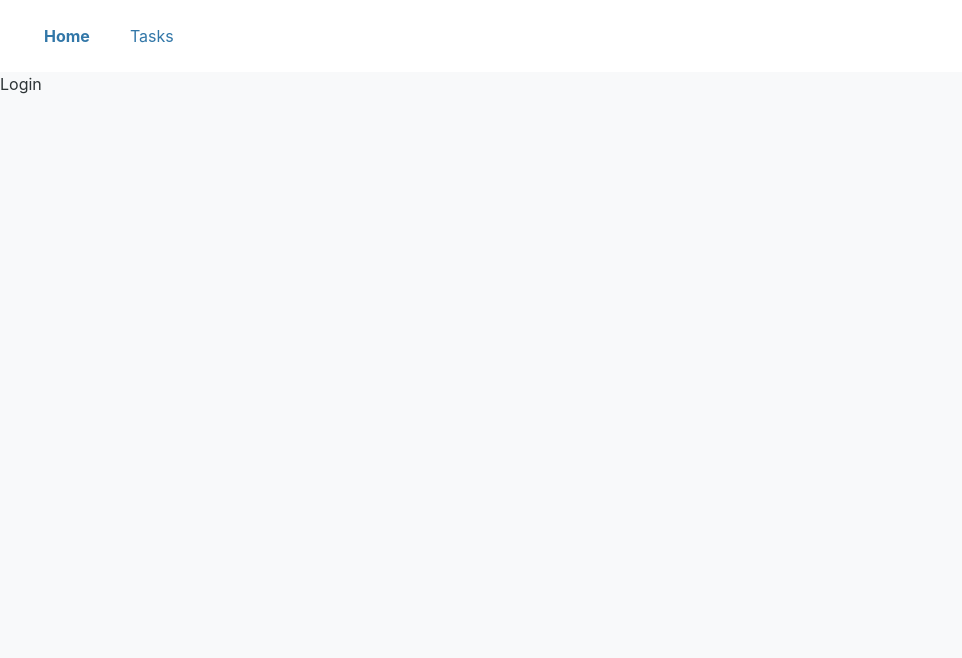
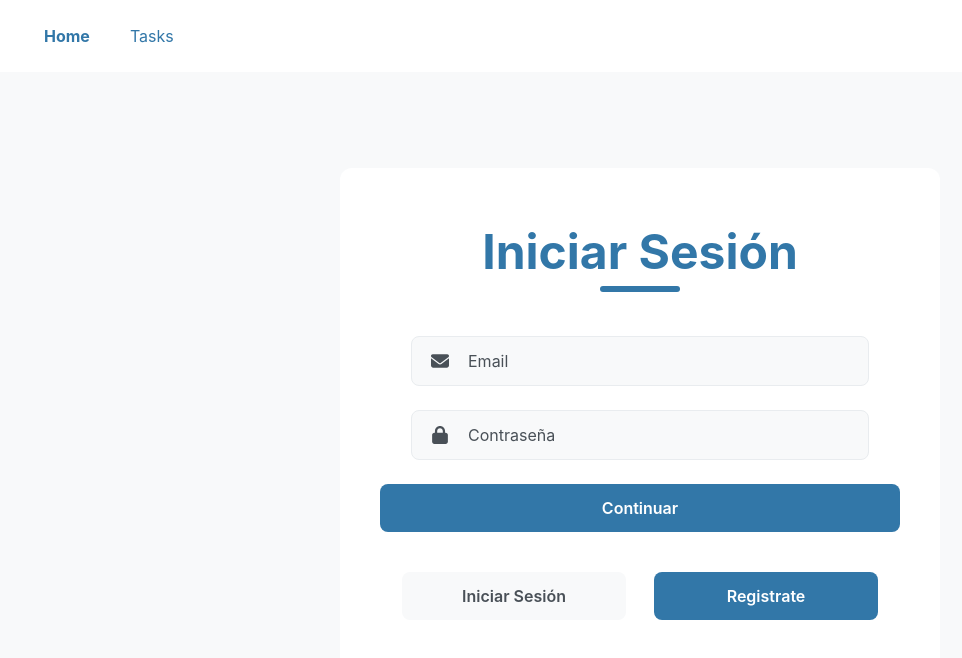
Before and after one commit to GChavezM/Gestor-Tareas-FullStack, a React (Create React App) app in the folder frontend/: page / in a window 1280 px wide. Shown: the top 658 px of the page, without its empty margins (0-962 px from the left). Built offline with nearby package versions, Linux system fonts and the light colour scheme.

Commit message:
Adds user authentication form

```diff
--- /dev/null
+++ b/frontend/src/components/HomeForm.jsx
@@ -0,0 +1,87 @@
+import React, { useState } from 'react';
+import { useNavigate } from 'react-router-dom';
+import { FontAwesomeIcon } from '@fortawesome/react-fontawesome';
+import { faEnvelope, faLock, faUser } from '@fortawesome/free-solid-svg-icons';
+import PropTypes from 'prop-types';
+import { HOME_FORM_TYPES } from '../constants/constants';
+
+const HomeForm = (props) => {
+    const [formData, setFormData] = useState({
+        name: '',
+        email: '',
+        password: '',
+    });
+    const navigate = useNavigate();
+
+    const handleInputChange = (e) => {
+        setFormData({
+            ...formData,
+            [e.target.name]: e.target.value,
+        });
+    };
+
+    const handleSubmit = async () => {
+        navigate('/tasks');
+    };
+    return (
+        <div className="mt-11 flex flex-col gap-6">
+            {props.mode === HOME_FORM_TYPES.SIGNUP && (
+                <div className="w-120 h-15 bg-input-background border-border m-auto flex items-center rounded-lg border border-solid px-4 transition-all duration-200 ease-in-out">
+                    <FontAwesomeIcon
+                        className="text-text-secondary w-6 text-lg"
+                        icon={faUser}
+                    />
+                    <input
+                        className="text-text-primary placeholder-text-secondary h-12 w-[400px] border-none bg-transparent px-4 text-base outline-none"
+                        type="text"
+                        placeholder="Nombre"
+                        name="name"
+                        value={formData.name}
+                        onChange={handleInputChange}
+                    />
+                </div>
+            )}
+            <div className="w-120 h-15 bg-input-background border-border m-auto flex items-center rounded-lg border border-solid px-4 transition-all duration-200 ease-in-out">
+                <FontAwesomeIcon
+                    className="text-text-secondary w-6 text-lg"
+                    icon={faEnvelope}
+                />
+                <input
+                    className="text-text-primary placeholder-text-secondary h-12 w-[400px] border-none bg-transparent px-4 text-base outline-none"
+                    type="email"
+                    placeholder="Email"
+                    name="email"
+                    value={formData.email}
+                    onChange={handleInputChange}
+                />
+            </div>
+            <div className="w-120 h-15 bg-input-background border-border m-auto flex items-center rounded-lg border border-solid px-4 transition-all duration-200 ease-in-out">
+                <FontAwesomeIcon
+                    className="text-text-secondary w-6 text-lg"
+                    icon={faLock}
+                />
+                <input
+                    className="text-text-primary placeholder-text-secondary h-12 w-[400px] border-none bg-transparent px-4 text-base outline-none"
+                    type="password"
+                    placeholder="Contraseña"
+                    name="password"
+                    value={formData.password}
+                    onChange={handleInputChange}
+                />
+            </div>
+            <div>
+                <button
+                    className="bg-primary text-background-secondary hover:bg-primary-hover w-full cursor-pointer rounded-lg border-none px-4 py-3 text-base font-semibold transition-all duration-200 ease-in-out hover:-translate-y-0.5"
+                    onClick={handleSubmit}>
+                    Continuar
+                </button>
+            </div>
+        </div>
+    );
+};
+
+HomeForm.propTypes = {
+    mode: PropTypes.string.isRequired,
+};
+
+export default HomeForm;
--- /dev/null
+++ b/frontend/src/constants/constants.js
@@ -0,0 +1,10 @@
+export const HOME_FORM_TYPES = {
+    SIGNIN: 'signin',
+    SIGNUP: 'signup',
+};
+
+export const TASk_STATUS = {
+    PENDING: 'pending',
+    IN_PROGRESS: 'in_progress',
+    COMPLETED: 'completed',
+};
--- a/frontend/src/pages/Home.jsx
+++ b/frontend/src/pages/Home.jsx
@@ -1,7 +1,36 @@
-import React from 'react';
+import React, { useState } from 'react';
+import HomeForm from '../components/HomeForm';
+import { HOME_FORM_TYPES } from '../constants/constants';
 
 const Home = () => {
-	return <h1>Login</h1>;
+    const [action, setAction] = useState(HOME_FORM_TYPES.SIGNIN);
+
+    return (
+        <div className="bg-background-secondary shadow-shadowbox mx-auto mt-24 flex w-[600px] flex-col rounded-xl p-10">
+            <div className="mt-5 flex w-full flex-col items-center gap-2.5">
+                <div className="text-primary text-5xl font-bold">
+                    {action === HOME_FORM_TYPES.SIGNIN
+                        ? 'Iniciar Sesión'
+                        : 'Registrarse'}
+                </div>
+                <div className="bg-primary h-1.5 w-20 rounded-md" />
+            </div>
+            <HomeForm mode={action} />
+            <div className="mx-auto my-10 flex gap-7">
+                <div
+                    className={`${action === HOME_FORM_TYPES.SIGNUP ? 'text-background-secondary bg-primary hover:bg-primary-hover' : 'text-text-secondary bg-input-background hover:bg-border cursor-not-allowed'} flex h-12 w-56 cursor-pointer items-center justify-center rounded-lg text-base font-semibold transition-all duration-200 ease-in-out hover:-translate-y-0.5`}
+                    onClick={() => setAction(HOME_FORM_TYPES.SIGNIN)}
+                    disabled>
+                    Iniciar Sesión
+                </div>
+                <div
+                    className={`${action === HOME_FORM_TYPES.SIGNIN ? 'text-background-secondary bg-primary hover:bg-primary-hover' : 'text-text-secondary bg-input-background hover:bg-border cursor-not-allowed'} flex h-12 w-56 cursor-pointer items-center justify-center rounded-lg text-base font-semibold transition-all duration-200 ease-in-out hover:-translate-y-0.5`}
+                    onClick={() => setAction(HOME_FORM_TYPES.SIGNUP)}>
+                    Registrate
+                </div>
+            </div>
+        </div>
+    );
 };
 
 export default Home;
```
